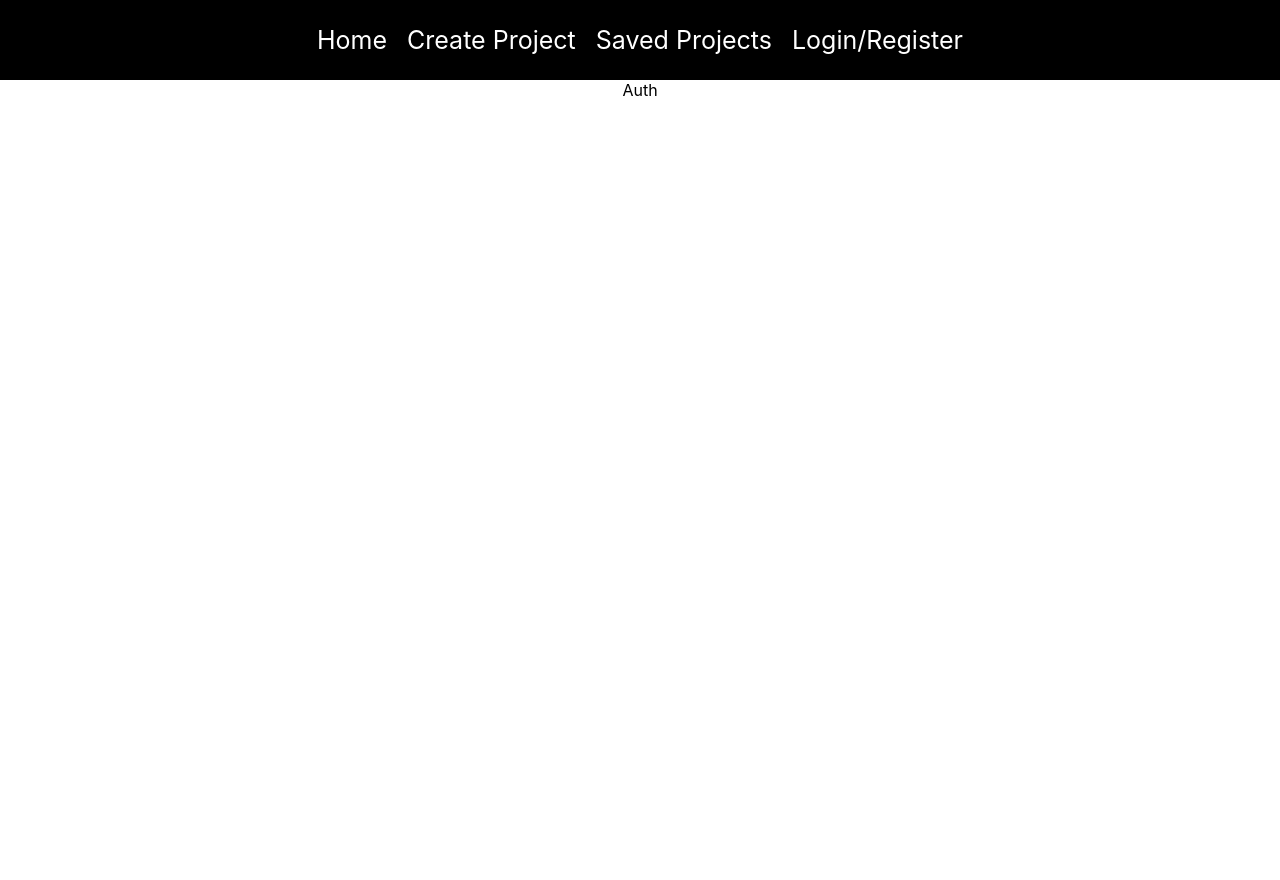
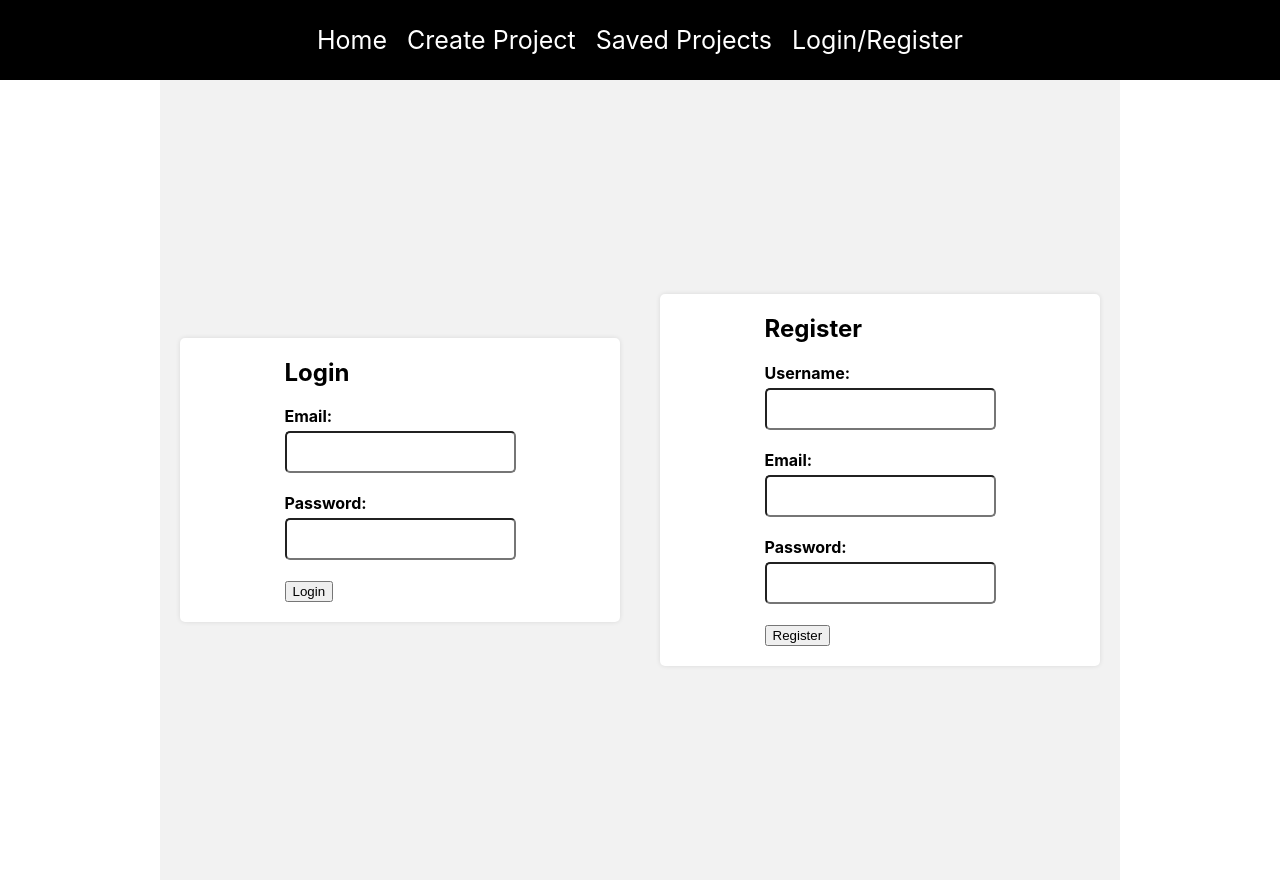
Before and after one commit to Collinswarui/project_tracker, a React (Create React App) app in the folder client/: page /auth in a window 1280 px wide. Before the commit the page ends 800 px from the top, so only its background shows below. Built offline with nearby package versions, Linux system fonts and the light colour scheme; the HTML template or start-up script is replaced by a standard one.

Commit message:
added authentication functionality to the login and register

```diff
--- a/client/src/pages/Auth.js
+++ b/client/src/pages/Auth.js
@@ -1,7 +1,79 @@
+import { useState } from "react"
+
 export const Auth = () => {
   return (
-    <div>
-      Auth
+    <div className="auth">
+      <Login />
+      <Register />
     </div>
   )
 }
+
+const Login = () => {
+  const [email, setEmail] = useState("")
+  const [password, setPassword] = useState("")
+
+
+  return <div className="auth-container">
+    <form>
+      <h2>Login</h2>
+      <div className="form-group">
+        <label htmlFor="email">Email: </label>
+        <input
+          type="email"
+          id="email"
+          value={email}
+          onChange={(event) => setEmail(event.target.value)} />
+      </div>
+      <div className="form-group">
+        <label htmlFor="password">Password: </label>
+        <input
+          type="password"
+          id="password"
+          value={password}
+          onChange={(event) => setPassword(event.target.value)} />
+      </div>
+      <button type="submit">Login</button>
+    </form>
+  </div>
+
+}
+
+
+const Register = () => {
+  const [username, setUsername] = useState("")
+  const [email, setEmail] = useState("")
+  const [password, setPassword] = useState("")
+
+
+  return <div className="auth-container">
+    <form>
+      <h2>Register</h2>
+      <div className="form-group">
+        <label htmlFor="username">Username: </label>
+        <input
+          type="text"
+          id="username"
+          value={username}
+          onChange={(event) => setUsername(event.target.value)} />
+      </div>
+      <div className="form-group">
+        <label htmlFor="email">Email: </label>
+        <input
+          type="email"
+          id="email"
+          value={email}
+          onChange={(event) => setEmail(event.target.value)} />
+      </div>
+      <div className="form-group">
+        <label htmlFor="password">Password: </label>
+        <input
+          type="password"
+          id="password"
+          value={password}
+          onChange={(event) => setPassword(event.target.value)} />
+      </div>
+      <button type="submit">Register</button>
+    </form>
+  </div>
+}
```
